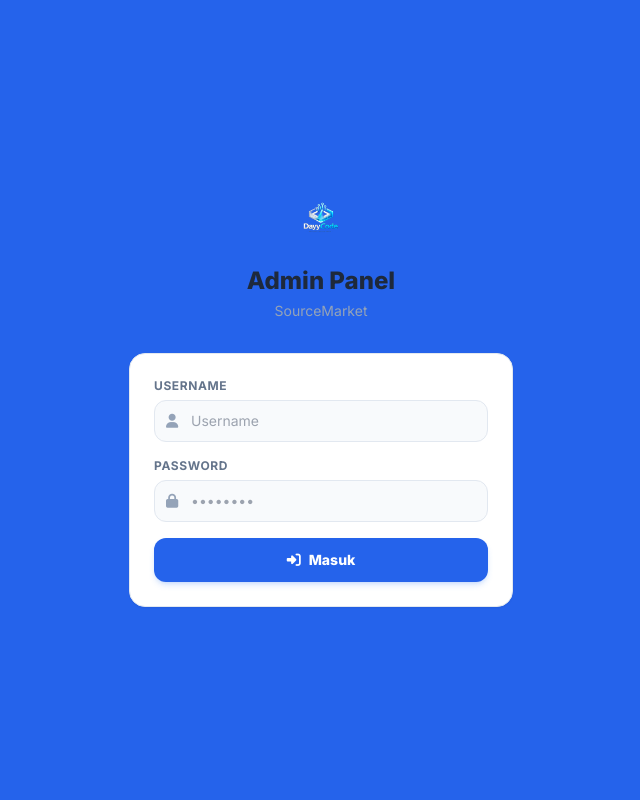
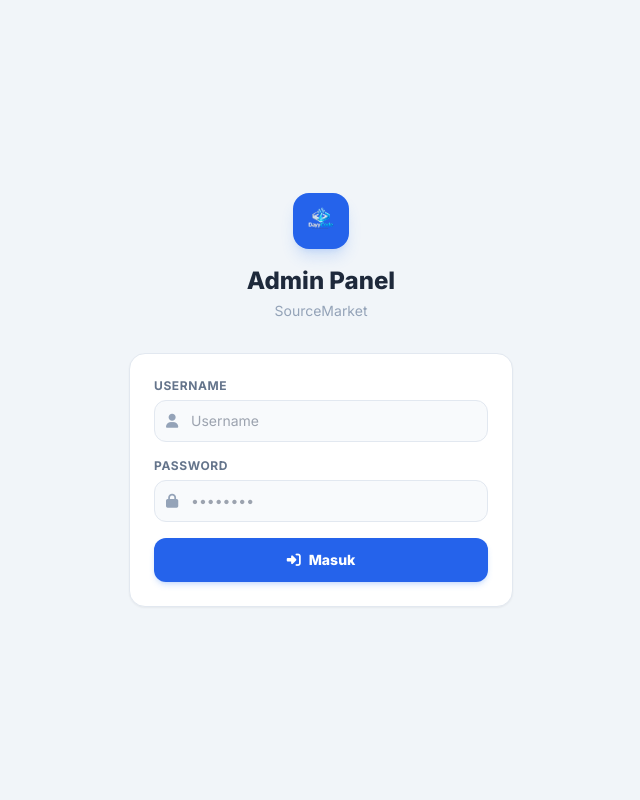
Before and after one commit to RMBLOGG/dayycode, a Flask app: page /admin/login in a window 1280 px wide. Shown: the whole page, without its empty margins (319-959 px from the left). Run offline with Flask 3, Linux system fonts and the light colour scheme; data that the repository does not hold is empty; some libraries are stand-ins or nearby versions.

Commit message:
Add files via upload

```diff
--- a/templates/admin/login.html
+++ b/templates/admin/login.html
@@ -8,10 +8,10 @@
   <link href="https://fonts.googleapis.com/css2?family=Inter:wght@400;600;700;800&display=swap" rel="stylesheet">
   <script>tailwind.config={theme:{extend:{fontFamily:{sans:['Inter','sans-serif']}}}}</script>
 </head>
-<body class="font-sans bg-blue-600 min-h-screen flex items-center justify-center p-4">
+<body class="font-sans bg-slate-100 min-h-screen flex items-center justify-center p-4">
   <div class="w-full max-w-sm">
     <div class="text-center mb-8">
-      <div class="w-14 h-14 mx-auto mb-4">
+      <div class="w-14 h-14 bg-blue-600 rounded-2xl overflow-hidden mx-auto mb-4 shadow-lg shadow-blue-500/20 p-2">
         <img src="/static/icon.png" class="w-full h-full object-contain">
       </div>
       <h1 class="text-2xl font-extrabold text-slate-800">Admin Panel</h1>
```
